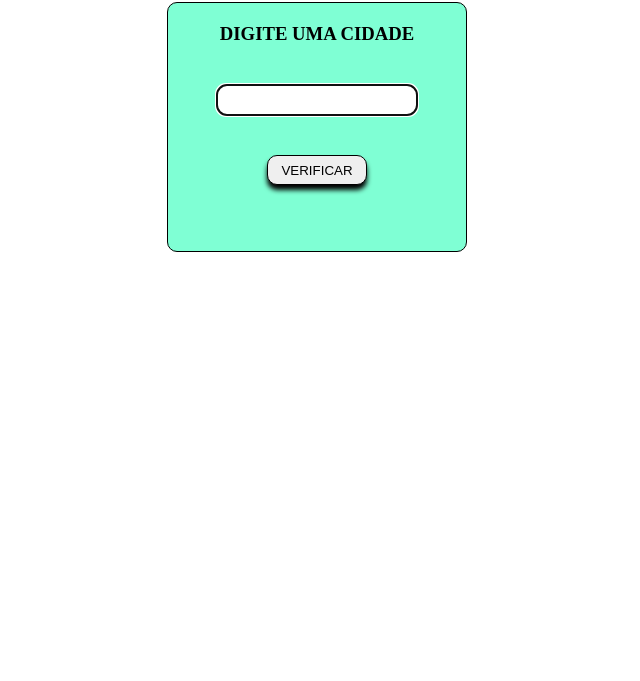
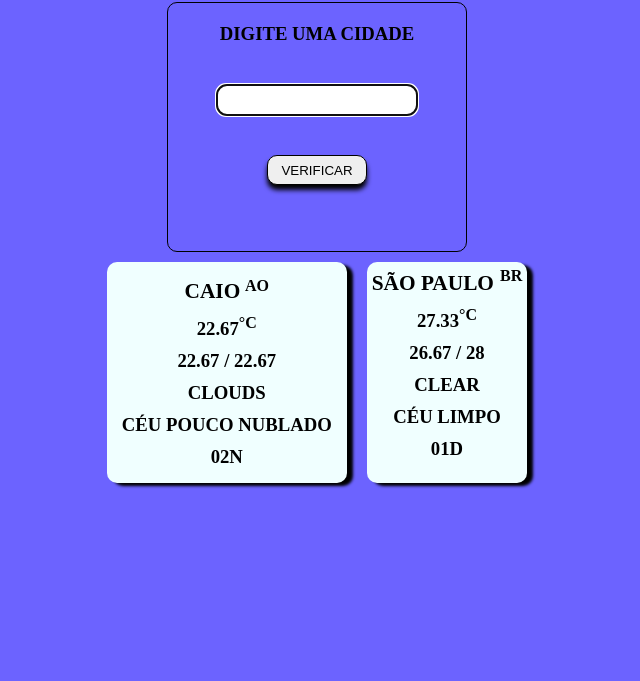
Before and after one commit to CaioHenriqueMachado/TodayIsWeather, a plain HTML site: page index.html in a window 1280 px wide. Shown: the part 119-800 px from the top of the page, without its empty margins (323-963 px from the left). Drawn offline with Linux system fonts and the light colour scheme.

Commit message:
personalização

```diff
--- a/css/style.css
+++ b/css/style.css
@@ -2,6 +2,12 @@
   padding: 0;
   margin: 0;
   box-sizing: border-box;
+}
+
+body {
+  background-color: #6C63FF;
+  /* background: linear-gradient(#6C63FF,transparent),
+  linear-gradient(180deg, #6C63FF, #908BFF, #A9A6FF); */
 }
 
 .container {
@@ -17,7 +23,6 @@ h1 {
 }
 
 form {
-  background-color: aquamarine;
   width: 300px;
   height: 250px;
   border: 1px solid black;
@@ -56,10 +61,12 @@ ul {
 
 li {
   list-style: none;
-  background-color: cornflowerblue;
+  background-color: azure;
   border-radius: 10px;
   margin: 10px;
-  text-align: center;
+  padding: 5px;
+  box-shadow: 6px 3px 3px black;
+  text-transform: uppercase;
 }
 
 li h3 {
@@ -67,11 +74,10 @@ li h3 {
   text-align: center;
 }
 
-div.img {
-  display: flex;
-  background-color: crimson;
-  width: 50px;
-  height: 50px;
-  margin: 10px auto;
-  border-radius: 50px;
+span {
+  font-size: 16pt;
 }
+
+sup {
+  font-size: 12pt;
+}
--- a/index.html
+++ b/index.html
@@ -4,7 +4,6 @@
   <meta charset="UTF-8">
   <meta name="viewport" content="width=device-width, initial-scale=1.0">
   <link rel="stylesheet" href="./css/style.css">
-
   <title>PREVISÃO DO TEMPO</title>
 </head>
 <body>
@@ -17,7 +16,31 @@
     </form>
 
   <div class="result">
-    <ul class="cidades"></ul>
+    <ul class="cidades">
+      <li>
+        <h3 class="city-name" data-name="Caio,AO">
+          <span>Caio</span>
+          <sup>AO</sup>
+        </h3>
+        <h3>22.67<sup>°C</sup></h3>
+        <h3>22.67 / 22.67 </h3>
+        <h3>Clouds</h3>
+        <h3>céu pouco nublado</h3>
+        <h3>02n</h3>
+      </li>
+      <li>
+        <h2 class="city-name" data-name="São Paulo,BR">
+          <span>São Paulo</span>
+          <sup>BR</sup>
+          </h2><h3>27.33<sup>°C</sup></h3>
+          <h3>26.67 / 28 </h3>
+          <h3>Clear</h3>
+          <h3>céu limpo</h3>
+          <h3>01d</h3>
+
+      </li>
+
+    </ul>
   </div>
   </div>
 
--- a/js/script.js
+++ b/js/script.js
@@ -28,7 +28,7 @@ form.addEventListener("submit", e => {
       <h3>${weather[0].main}</h3>
       <h3>${weather[0].description}</h3>
       <h3>${weather[0].icon}</h3>
-  </h2>`
+      </h2>`
 
   // 01n - clear sky
   // 02n - few clouds
```
